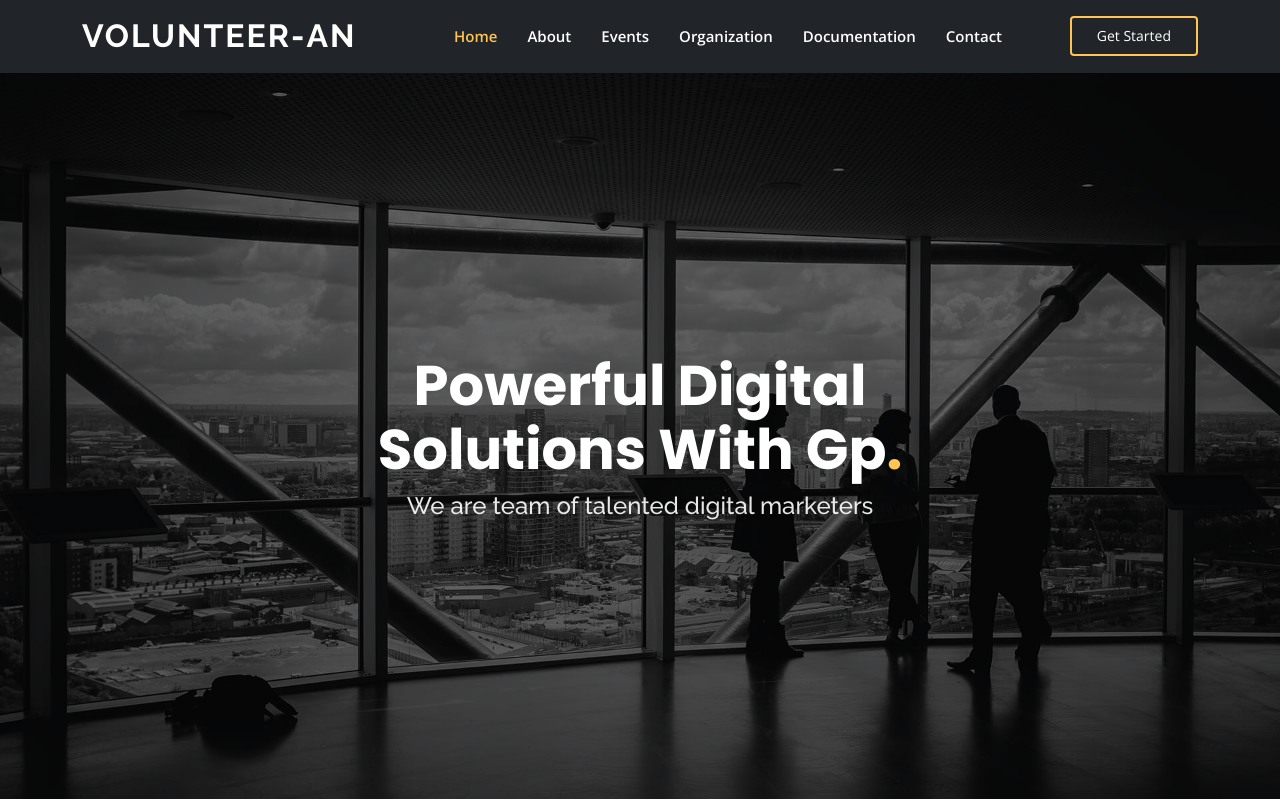
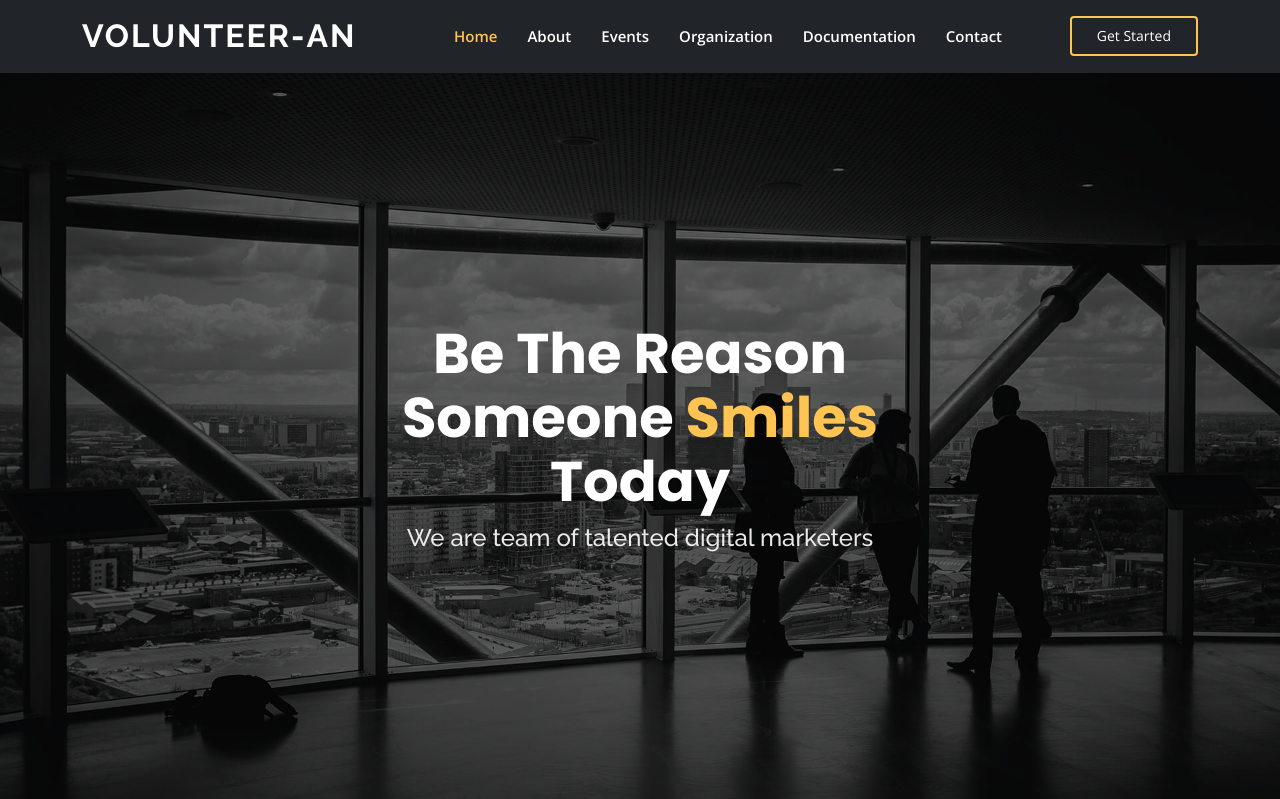
Before and after one commit to meirzaputri/PWBF, a Laravel app: page / in a window 1280 px wide. Shown: the top 799 px of the page. Run offline with Laravel 8, Linux system fonts and the light colour scheme.

Commit message:
Update hero.blade.php

```diff
--- a/resources/views/partials/hero.blade.php
+++ b/resources/views/partials/hero.blade.php
@@ -4,8 +4,8 @@
     <div class="container" data-aos="fade-up">
 
       <div class="row justify-content-center" data-aos="fade-up" data-aos-delay="150">
-        <div class="col-xl-6 col-lg-8">
-          <h1>Powerful Digital Solutions With Gp<span>.</span></h1>
+        <div class="col-xl-6 col-lg-7">
+          <h1>Be The Reason Someone<span> Smiles </span>Today</h1>
           <h2>We are team of talented digital marketers</h2>
         </div>
       </div>
```
